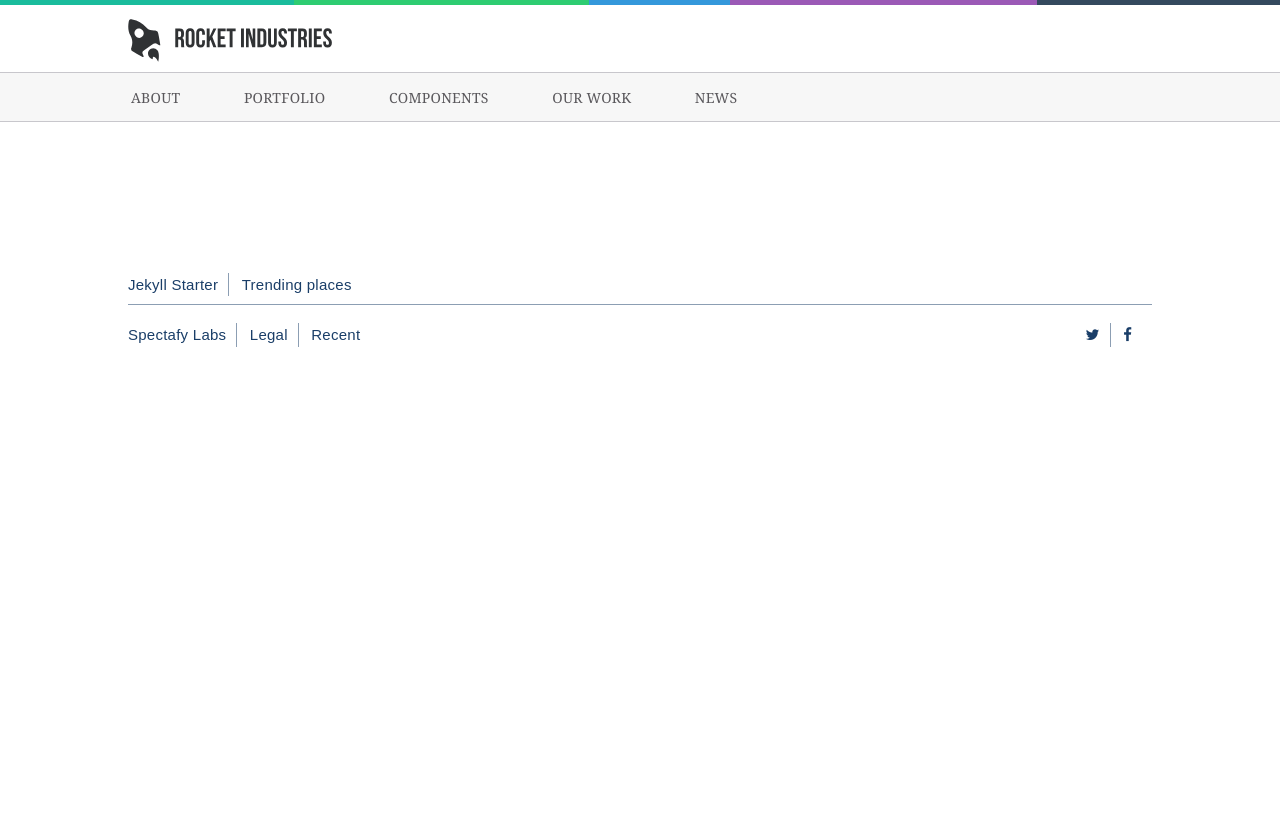
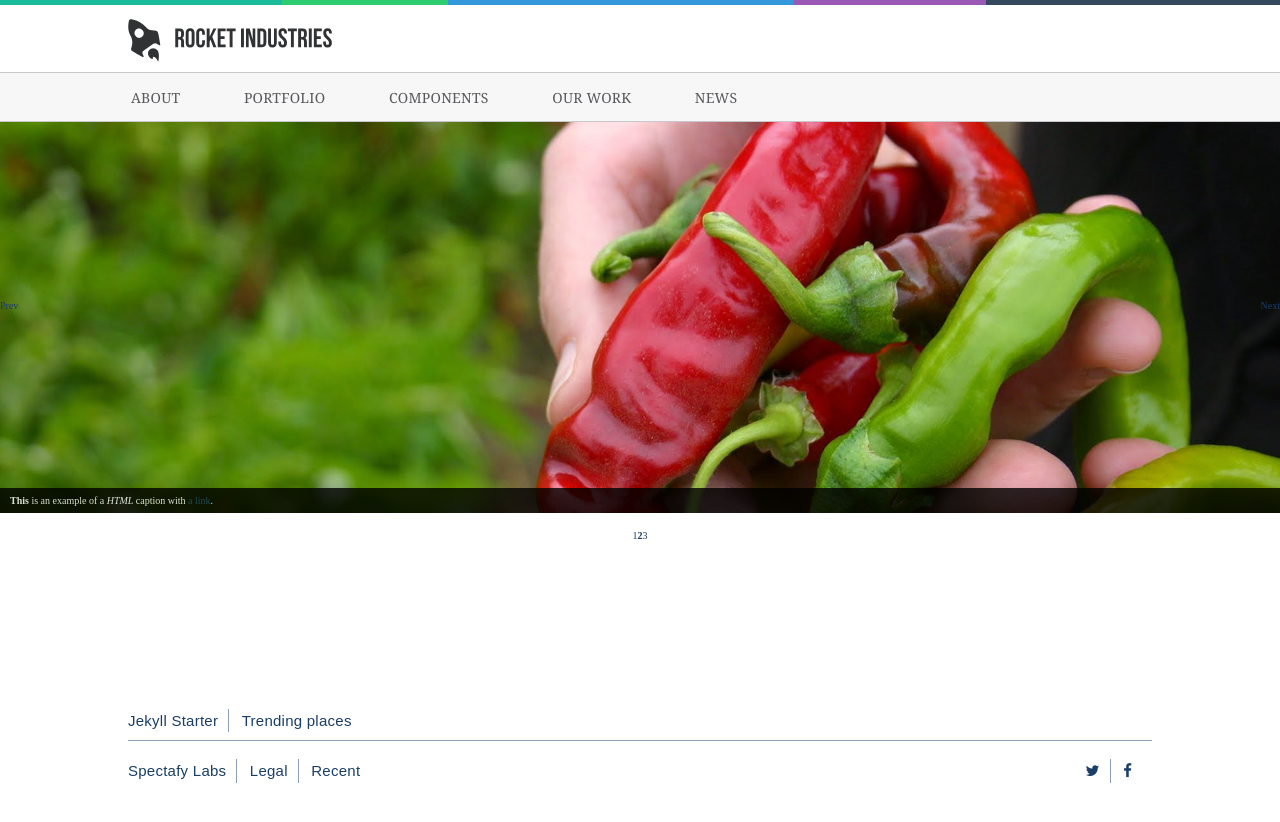
Before and after one commit to ucdavis/jekyll-starter, a Jekyll site: the page built from index.html, in a window 1280 px wide. Shown: the top 822 px of the page. Built offline with Jekyll 4.4.1, drawn with Linux system fonts in a browser that asks for light colours; nearby versions of some CDN libraries.

Commit message:
slider basics

```diff
--- a/_includes/head.html
+++ b/_includes/head.html
@@ -9,7 +9,8 @@
   <script src="https://use.typekit.net/ved8sye.js"></script>
   <script>try{Typekit.load({ async: true });}catch(e){}</script>
 
-  <script src="https://ajax.googleapis.com/ajax/libs/jquery/1.9.1/jquery.min.js"></script>
+  <script src="http://ajax.googleapis.com/ajax/libs/jquery/1.10.1/jquery.min.js" type="text/javascript"></script>
+  <script src="js/jquery.nivo.slider.pack.js" type="text/javascript"></script>
   <script src="http://cdnjs.cloudflare.com/ajax/libs/modernizr/2.6.2/modernizr.min.js"></script>
 
   <script type="text/javascript" src="js/nav.js"></script>
--- a/_layouts/default.html
+++ b/_layouts/default.html
@@ -16,5 +16,9 @@
     {% include footer.html %}
 
   </body>
-
+<script type="text/javascript">
+$(window).load(function() {
+    $('#slider').nivoSlider();
+});
+</script>
 </html>
--- /dev/null
+++ b/_sass/_nivoslider.scss
@@ -0,0 +1,113 @@
+/*
+ * jQuery Nivo Slider v3.2
+ * http://nivo.dev7studios.com
+ *
+ * Copyright 2012, Dev7studios
+ * Free to use and abuse under the MIT license.
+ * http://www.opensource.org/licenses/mit-license.php
+ */
+
+/* The Nivo Slider styles */
+.nivoSlider {
+  position:relative;
+  width:100%;
+  height:auto;
+  overflow: hidden;
+}
+.nivoSlider img {
+  position:absolute;
+  top:0px;
+  left:0px;
+  max-width: none;
+}
+.nivo-main-image {
+  display: block !important;
+  position: relative !important;
+  width: 100% !important;
+}
+
+/* If an image is wrapped in a link */
+.nivoSlider a.nivo-imageLink {
+  position:absolute;
+  top:0px;
+  left:0px;
+  width:100%;
+  height:100%;
+  border:0;
+  padding:0;
+  margin:0;
+  z-index:6;
+  display:none;
+  background:white;
+  filter:alpha(opacity=0);
+  opacity:0;
+}
+/* The slices and boxes in the Slider */
+.nivo-slice {
+  display:block;
+  position:absolute;
+  z-index:5;
+  height:100%;
+  top:0;
+}
+.nivo-box {
+  display:block;
+  position:absolute;
+  z-index:5;
+  overflow:hidden;
+}
+.nivo-box img { display:block; }
+
+/* Caption styles */
+.nivo-caption {
+  position:absolute;
+  left:0px;
+  bottom:0px;
+  background:#000;
+  color:#fff;
+  width:100%;
+  z-index:8;
+  padding: 5px 10px;
+  opacity: 0.8;
+  overflow: hidden;
+  display: none;
+  -moz-opacity: 0.8;
+  filter:alpha(opacity=8);
+  -webkit-box-sizing: border-box; /* Safari/Chrome, other WebKit */
+  -moz-box-sizing: border-box;    /* Firefox, other Gecko */
+  box-sizing: border-box;         /* Opera/IE 8+ */
+}
+.nivo-caption p {
+  padding:5px;
+  margin:0;
+}
+.nivo-caption a {
+  display:inline !important;
+}
+.nivo-html-caption {
+    display:none;
+}
+/* Direction nav styles (e.g. Next & Prev) */
+.nivo-directionNav a {
+  position:absolute;
+  top:45%;
+  z-index:9;
+  cursor:pointer;
+}
+.nivo-prevNav {
+  left:0px;
+}
+.nivo-nextNav {
+  right:0px;
+}
+/* Control nav styles (e.g. 1,2,3...) */
+.nivo-controlNav {
+  text-align:center;
+  padding: 15px 0;
+}
+.nivo-controlNav a {
+  cursor:pointer;
+}
+.nivo-controlNav a.active {
+  font-weight:bold;
+}
--- a/css/main.scss
+++ b/css/main.scss
@@ -14,6 +14,7 @@
         "navigation",
         "regions",
         "responsive",
+        "nivoslider",
         "vendor"
 
 ;
--- a/index.html
+++ b/index.html
@@ -2,11 +2,24 @@
 layout: default
 ---
 
-<div class="slider">
-
+<div id="slider" class="nivoSlider">
+                <img src="media/slide1.jpg" data-thumb="images/toystory.jpg" title="#htmlcaption1"/>
+                <img src="media/slide2.jpg" data-thumb="images/up.jpg" title="#htmlcaption2"/>
+                <img src="media/slide3.jpg" data-thumb="images/nemo.jpg" title="#htmlcaption3"/>
+            </div>
+            <div id="htmlcaption1" class="nivo-html-caption">
+                <strong>This</strong> is an example of a <em>HTML</em> caption with <a href="#">a link</a>.
+            </div>
+            <div id="htmlcaption2" class="nivo-html-caption">
+                <strong>This</strong> is an example of a <em>HTML</em> caption with <a href="#">a link</a>.
+            </div>
+            <div id="htmlcaption3" class="nivo-html-caption">
+                <strong>This</strong> is an example of a <em>HTML</em> caption with <a href="#">a link</a>.
+            </div>
+<div id="htmlcaption" class="nivo-html-caption">
+    <strong>This</strong> is an example of a <em>HTML</em> caption with <a href="#">a link</a>.
 </div>
 <main>
     <div class="main_contents">
-
     </div>
 </main>
```
Also changed, not shown: js/jquery.nivo.slider.pack.js (added), media/slide1.jpg (added), media/slide2.jpg (added), media/slide3.jpg (added), 11 other files.
